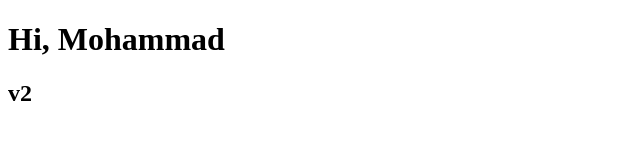
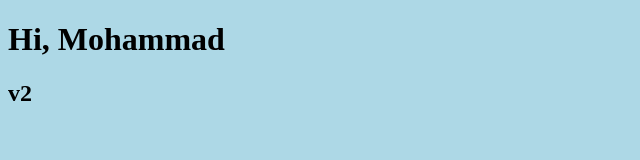
Before and after one commit to AnfalQureshi/newtest, a plain HTML site: page index.html in a window 1280 px wide. Shown: the whole page, without its empty margins (0-640 px from the left). Drawn offline with Linux system fonts and the light colour scheme.

Commit message:
bg color added

```diff
--- a/index.html
+++ b/index.html
@@ -1,8 +1,12 @@
 <!DOCTYPE html>
 <html lang="en">
+
     <head>
         <title>Testing</title>
-    <h1>Hi, Mohammad </h1>
-    <h2>v2</h2>
+        <link rel="stylesheet" href="style.css">
     </head>
+    <body>
+        <h1>Hi, Mohammad </h1>
+        <h2>v2</h2>
+    </body>
 </html>
--- /dev/null
+++ b/style.css
@@ -0,0 +1,3 @@
+body{
+    background-color: lightblue;
+}
```
